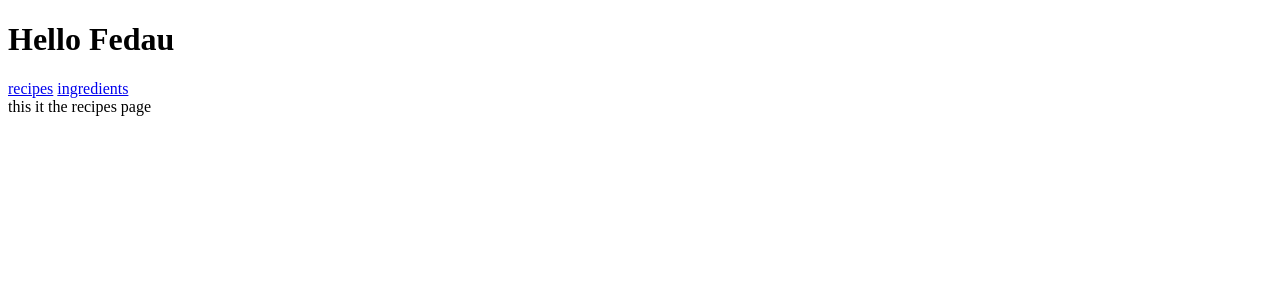
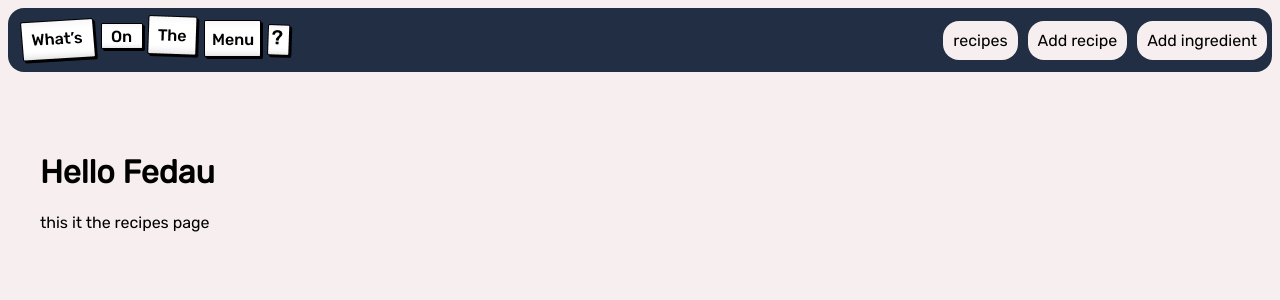
Before and after one commit to fedau/Recipe_app, a Flask app: page /recipes in a window 1280 px wide. Shown: the top 300 px of the page. Run offline with Flask 2, Linux system fonts and the light colour scheme; data that the repository does not hold is empty; some libraries are stand-ins or nearby versions.

Commit message:
styling for the recipe page without sidebar form

```diff
--- /dev/null
+++ b/static/css/main.css
@@ -0,0 +1,145 @@
+@import url('https://fonts.googleapis.com/css2?family=Mukta&family=Roboto:ital,wght@0,100;1,400&family=Rubik&display=swap');
+
+
+:root{
+    --blue: #222e44;
+    --whiteish: #f7efef;
+    --pink: #E8C4C4;
+    --pinklight:#edd0d0;
+    --peachy: #CE7777;
+    --lighterblue: #556177;
+    --lightblue: #404e66;
+
+}
+
+body{
+    background: var(--whiteish);
+    font-family: "Rubik", sans-serif;
+}
+
+main {
+    padding: 60px 1rem;
+    max-width: 1200px;
+    margin: auto;
+}
+/* HEADER NAVIGATION */
+header{
+    display: flex;
+    justify-content: space-between;
+    background-color: var(--blue);
+    border-radius: 16px;
+    align-items: center;
+    width: 100%;
+    margin: 0%;
+    padding: 0;
+}
+nav ul {
+    list-style-type: none;
+      display: flex;
+    }
+
+nav ul li a {
+    border-radius: 16px;
+    padding: 10px;
+    text-decoration: none;
+    color: black;
+    background-color: var(--whiteish);
+    border: 2px, black;
+    margin: 5px;
+  }
+
+nav ul li  :hover{
+    padding: 10px;
+    text-decoration: none;
+    color: var(--blue);
+    background-color: var(--pink);
+
+     }
+
+
+a{
+    text-decoration: none;
+    color: black;
+}
+
+/* RECIPE CARD STYLING  */
+.recipe-wrapper{
+    display: flex;
+    flex-wrap: wrap;
+    flex-direction: row;
+    justify-content: center;
+    gap: 16px;
+    /* width: 600px;
+    height: 300px; */
+    /* flex-grow: 1;
+    flex-basis: 0; */
+}
+.recipe-wrapper :hover{
+    background-color: var(--pinklight);
+
+}
+
+.recipe-container {
+    flex: 25%;
+    padding: 1rem;
+    border: 1px solid #D5D9EB;
+    display: block;
+    border-radius: 16px;
+    text-decoration: none;
+    /* flex-basis: 21%; */
+    flex-grow: 0;
+
+ }
+
+ .recipe-container>div {
+    gap: 16px;
+}
+
+.recipe-name {
+    font-size: 24px;
+    font-weight: 600;
+    color: var(--blue);
+}
+.recipe-description, .recipe-cooking_time{
+    font-size: 18px;
+    font-weight: 400;
+    color: var(--lighterblue);
+}
+
+.fa-clock-o{
+    padding: 5px;
+}
+
+.recipe-image img{
+    height: auto;
+    max-width: 100%;
+}
+
+
+/* FILTER STYLING */
+/* .filter-wrapper{
+    min-width: 100px;
+    max-width: 100px;
+    background: red;
+    display: flex;
+    flex-direction: column;
+    margin: 0;
+    width: 100px;
+    padding: 1rem;
+    border: 1px solid #D5D9EB;
+    gap: 16px;
+ }
+.filter-form{
+    display: flex;
+    flex-direction: column;
+    justify-content: flex-start;
+    flex: 5%;
+    flex-grow: 0;
+    margin-right: auto;
+}
+
+.label-input{
+    display: flex;
+    flex-direction: row;
+}
+    */
--- a/templates/base.html
+++ b/templates/base.html
@@ -4,16 +4,30 @@
     <meta charset="UTF-8">
     <meta http-equiv="X-UA-Compatible" content="IE=edge">
     <meta name="viewport" content="width=device-width, initial-scale=1.0">
+    <link rel="stylesheet" href="/static/css/main.css">
+    <link rel="stylesheet" href="https://stackpath.bootstrapcdn.com/font-awesome/4.7.0/css/font-awesome.min.css">
+
     <title>Document</title>
 </head>
 <body>
-    <h1> Hello Fedau</h1>
-    <nav>
-        <a href="/recipes">recipes</a>
-        <a href="/ingredients">ingredients</a>
-    </nav>
-    {% block content %}
+    <header>
+        <a href="/recipes"><img src="/static/img/Group 16.png" alt="logo"></a>
 
-    {% endblock %}
+        <nav>
+            <ul>
+           <li><a class="recipe-nav" href="/recipes">recipes</a></li>
+           <li><a class="recipe-nav" href="/recipes"> Add recipe</a></li>
+         <li><a href="/ingredients"> Add ingredient</a></li>
+            </ul>
+        </nav>
+</header>
+    <main>
+        <h1> Hello Fedau</h1>
+
+        {% block content %}
+
+        {% endblock %}
+    </main>
+
 </body>
 </html>
--- a/templates/recipes/index.html
+++ b/templates/recipes/index.html
@@ -2,8 +2,34 @@
 
 {% block content %}
     this it the recipes page
-   {% for recipe in recipes %}
-   <p>{{recipe.name}}</p>
 
-   {% endfor %}
+<!-- <section class="filter-wrapper">
+    <form action="post" class="filter-form">
+        <div class="label-input">
+        <label for="vegeterian">vegeterian</label>
+        <input type="checkbox" id="vegetarian" value="vegetarian" name="vegetarian">
+        </div>
+        <div class="label-input">
+        <label for="vegan">vegan</label>
+        <input type="checkbox" id="vegan" value="vegan" name="vegan">
+        </div>
+        <div class="label-input">
+        <label for="dessert">dessert</label>
+        <input type="checkbox" id="dessert" value="dessert" name="dessert">
+        </div>
+    </form>
+</section> -->
+
+    <section class="recipe-wrapper">
+        {% for recipe in recipes %}
+            <a class="recipe-container" href="WRITE RECIPE ID IN HERE TO GO TO SINGLE RECIPE">
+                <div class="card-content">
+                    <div class="recipe-image"> <img src="{{recipe.image}}" alt="image not loaded"></div>
+                    <div class="recipe-name">{{recipe.name}}</div>
+                    <div class="recipe-description">{{recipe.description}} </div>
+                    <div class="recipe-cooking_time"> <i class="fa fa-clock-o fa-2px"></i>{{recipe.cooking_time}}</div>
+                </div>
+            </a>
+        {% endfor %}
+    </section>
 {% endblock %}
```
Also changed, not shown: console.py (+9 -3 lines), static/img/Group 15(1).png (added), static/img/Group 16.png (added), static/img/Group 17empty.png (added).
